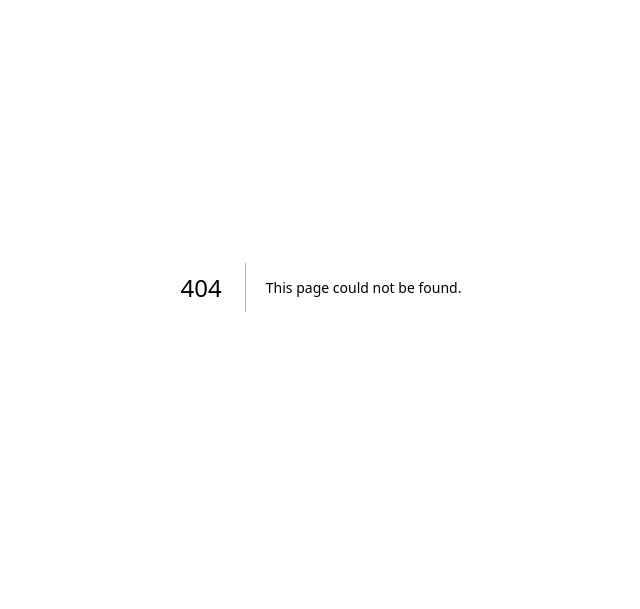
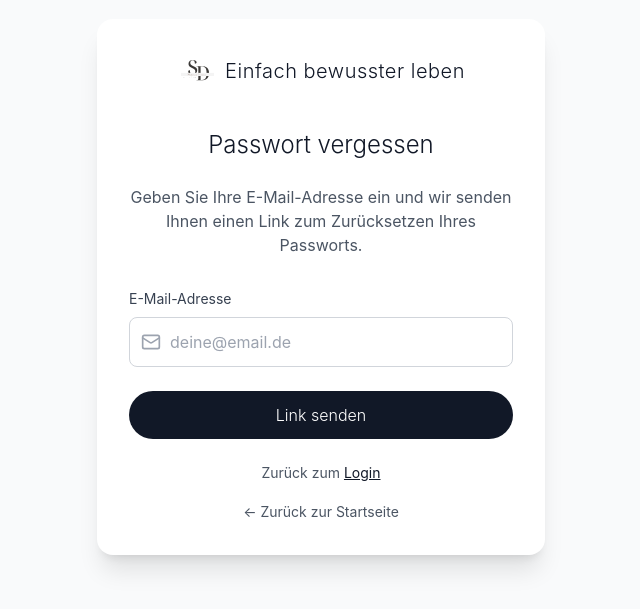
Before and after one commit to eazybusiness/CRM-Funnel-Prototype, a Next.js app: page /forgot-password in a window 1280 px wide. Before the commit this address had no page. Shown: the part 113-722 px from the top of the page, without its empty margins (319-959 px from the left). Built offline with nearby package versions, Linux system fonts and the light colour scheme.

Commit message:
Fix login issues: add German validation, forgot password page, and debug redirect

```diff
--- /dev/null
+++ b/pages/forgot-password.js
@@ -0,0 +1,117 @@
+import { useState } from 'react'
+import Link from 'next/link'
+import Head from 'next/head'
+import { Mail } from 'lucide-react'
+
+export default function ForgotPassword() {
+  const [email, setEmail] = useState('')
+  const [isLoading, setIsLoading] = useState(false)
+  const [message, setMessage] = useState('')
+
+  const handleSubmit = async (e) => {
+    e.preventDefault()
+    setIsLoading(true)
+    setMessage('')
+
+    // TODO: Implement actual password reset logic
+    // For now, just show a success message
+    setTimeout(() => {
+      setMessage('Wenn diese E-Mail in unserem System existiert, erhalten Sie in Kürze eine Anleitung zum Zurücksetzen Ihres Passworts.')
+      setIsLoading(false)
+    }, 1000)
+  }
+
+  return (
+    <>
+      <Head>
+        <title>Passwort vergessen - Einfach bewusster leben</title>
+        <meta name="description" content="Setzen Sie Ihr Passwort zurück" />
+      </Head>
+
+      <div className="min-h-screen bg-gray-50 flex items-center justify-center px-4">
+        <div className="max-w-md w-full bg-white rounded-2xl shadow-xl p-8">
+          {/* Logo */}
+          <div className="text-center mb-8">
+            <Link href="/" className="inline-flex items-center">
+              <img
+                src="/logo.svg"
+                alt="Einfach bewusster leben"
+                width={40}
+                height={40}
+                className="mr-2"
+              />
+              <span className="text-xl font-light tracking-wide text-gray-900">
+                Einfach bewusster leben
+              </span>
+            </Link>
+          </div>
+
+          <h2 className="text-2xl font-light text-gray-900 mb-6 text-center">
+            Passwort vergessen
+          </h2>
+
+          <p className="text-gray-600 text-center mb-8">
+            Geben Sie Ihre E-Mail-Adresse ein und wir senden Ihnen einen Link zum Zurücksetzen Ihres Passworts.
+          </p>
+
+          {message && (
+            <div className="bg-green-50 border border-green-200 text-green-800 px-4 py-3 rounded-lg text-sm mb-6">
+              {message}
+            </div>
+          )}
+
+          <form onSubmit={handleSubmit} className="space-y-6">
+            <div>
+              <label htmlFor="email" className="block text-sm font-normal text-gray-700 mb-2">
+                E-Mail-Adresse
+              </label>
+              <div className="relative">
+                <div className="absolute inset-y-0 left-0 pl-3 flex items-center pointer-events-none">
+                  <Mail className="h-5 w-5 text-gray-400" />
+                </div>
+                <input
+                  id="email"
+                  name="email"
+                  type="email"
+                  required
+                  value={email}
+                  onChange={(e) => setEmail(e.target.value)}
+                  className="w-full pl-10 pr-3 py-3 border border-gray-300 rounded-lg focus:outline-none focus:ring-2 focus:ring-gray-900 focus:border-transparent"
+                  placeholder="deine@email.de"
+                />
+              </div>
+            </div>
+
+            <button
+              type="submit"
+              disabled={isLoading}
+              className="w-full bg-gray-900 text-white font-light py-3 rounded-full hover:bg-gray-800 transition-all hover:shadow-lg disabled:opacity-50 disabled:cursor-not-allowed"
+            >
+              {isLoading ? 'Wird gesendet...' : 'Link senden'}
+            </button>
+          </form>
+
+          {/* Back to Login */}
+          <div className="mt-6 text-center">
+            <p className="text-sm text-gray-600">
+              Zurück zum{' '}
+              <Link href="/login" className="text-gray-900 hover:text-gray-700 underline">
+                Login
+              </Link>
+            </p>
+          </div>
+
+          {/* Back to Home */}
+          <div className="mt-4 text-center">
+            <Link
+              href="/"
+              className="inline-flex items-center text-sm text-gray-600 hover:text-gray-900 transition-colors"
+            >
+              ← Zurück zur Startseite
+            </Link>
+          </div>
+        </div>
+      </div>
+    </>
+  )
+}
--- a/pages/login.js
+++ b/pages/login.js
@@ -21,6 +21,12 @@ export default function Login() {
     setError('')
 
     try {
+      if (!email || !password) {
+        setError('Bitte füllen Sie alle Felder aus')
+        setIsLoading(false)
+        return
+      }
+
       const result = await signIn('credentials', {
         email,
         password,
@@ -31,10 +37,15 @@ export default function Login() {
         setError('Ungültige E-Mail oder Passwort')
       } else if (result?.url) {
         // Let NextAuth handle the redirect
+        console.log('Redirecting to:', result.url)
         window.location.href = result.url
+      } else if (result?.ok) {
+        // Success but no URL, redirect manually
+        console.log('Login successful, redirecting manually')
+        router.push('/member/dashboard')
       } else {
-        // Fallback redirect
-        router.push('/member/dashboard')
+        console.log('Login result:', result)
+        setError('Unbekannter Fehler beim Login')
       }
     } catch (error) {
       setError('Ein Fehler ist aufgetreten. Bitte versuche es erneut.')
@@ -155,7 +166,7 @@ export default function Login() {
             </p>
             <p className="text-sm text-gray-600 mt-2">
               <Link href="/forgot-password" className="text-gray-900 hover:text-gray-700 underline">
-                Passwort vergessen?
+                Hier zurücksetzen
               </Link>
             </p>
           </div>
```
